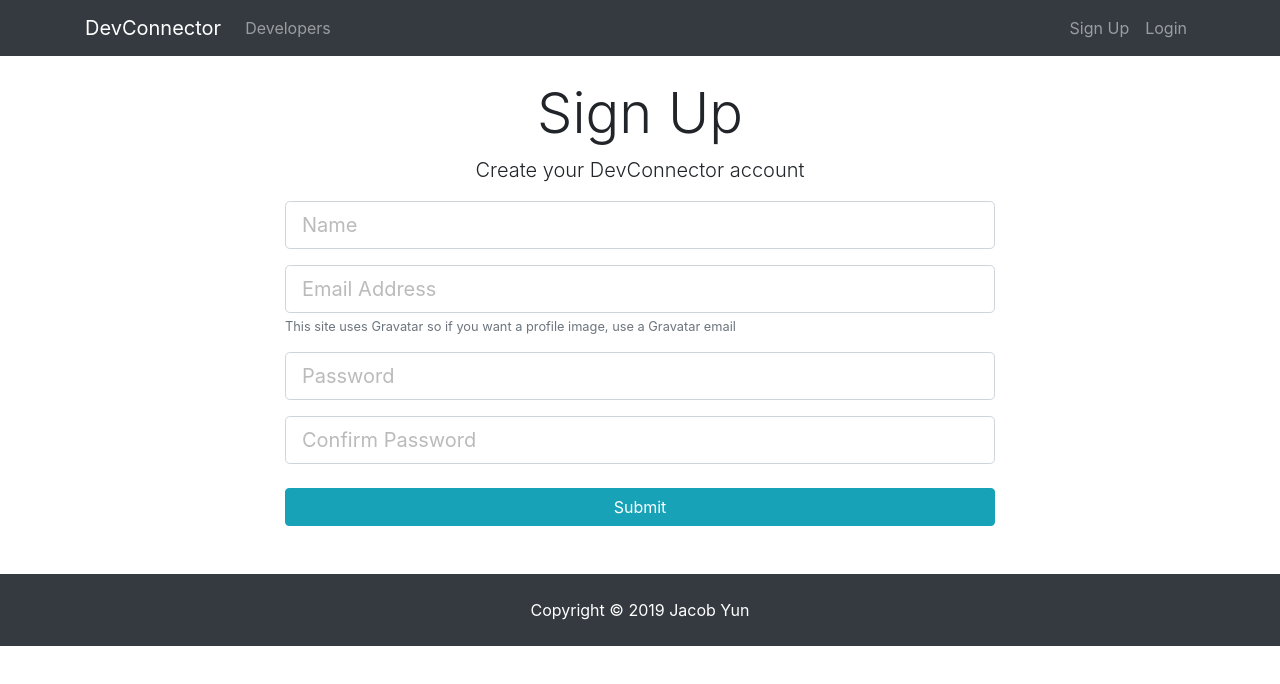
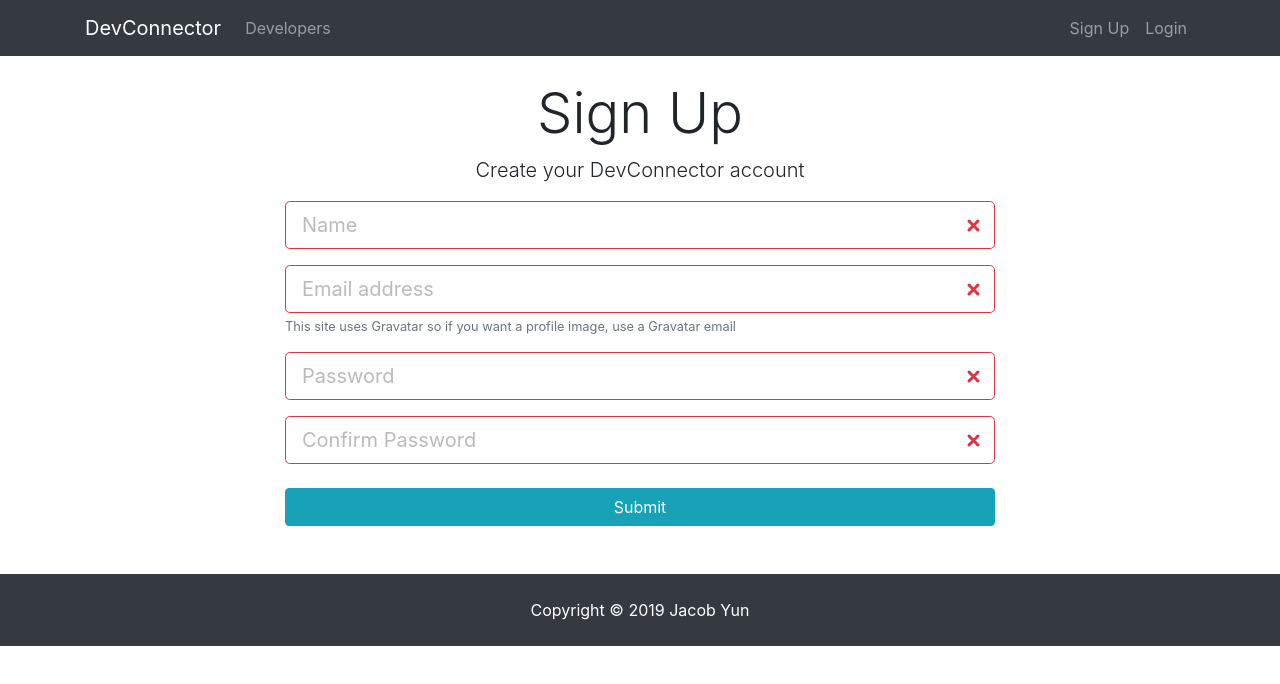
Before and after one commit to sekkinsan/DevConnector, a React (Create React App) app in the folder client/: page /register in a window 1280 px wide. Shown: the top 684 px of the page. Built offline with nearby package versions, Linux system fonts and the light colour scheme.

Commit message:
completed textfieldgroup component section 9.1

```diff
--- a/client/src/components/auth/Login.js
+++ b/client/src/components/auth/Login.js
@@ -3,6 +3,7 @@
 import { connect } from "react-redux";
 import classnames from "classnames";
 import { loginUser } from "../../actions/authActions";
+import TextFieldGroup from "../common/TextFieldGroup";
 
 class Login extends Component {
   constructor() {
@@ -62,36 +63,23 @@
                 Sign in to your DevConnector account
               </p>
               <form onSubmit={this.onSubmit}>
-                <div className="form-group">
-                  <input
-                    type="email"
-                    className={classnames("form-control form-control-lg", {
-                      "is-invalid": errors.email
-                    })}
+                <TextFieldGroup
                   placeholder="Email Address"
                   name="email"
+                  type="email"
                   value={this.state.email}
                   onChange={this.onChange}
+                  error={errors.email}
                 />
-                  {errors.email && (
-                    <div className="invalid-feedback">{errors.email}</div>
-                  )}
-                </div>
-                <div className="form-group">
-                  <input
-                    type="password"
-                    className={classnames("form-control form-control-lg", {
-                      "is-invalid": errors.password
-                    })}
+                <TextFieldGroup
                   placeholder="Password"
                   name="password"
+                  type="password"
                   value={this.state.password}
                   onChange={this.onChange}
+                  error={errors.password}
                 />
-                  {errors.password && (
-                    <div className="invalid-feedback">{errors.password}</div>
-                  )}
-                </div>
+
                 <input type="submit" className="btn btn-info btn-block mt-4" />
               </form>
             </div>
--- a/client/src/components/auth/Register.js
+++ b/client/src/components/auth/Register.js
@@ -4,6 +4,7 @@
 import classnames from "classnames";
 import { connect } from "react-redux";
 import { registerUser } from "../../actions/authActions";
+import TextFieldGroup from "../common/TextFieldGroup";
 
 class Register extends Component {
   constructor() {
@@ -63,70 +64,40 @@
                 Create your DevConnector account
               </p>
               <form noValidate onSubmit={this.onSubmit}>
-                <div className="form-group">
-                  <input
-                    type="text"
-                    className={classnames("form-control form-control-lg", {
-                      "is-invalid": errors.name
-                    })}
+                <TextFieldGroup
                   placeholder="Name"
                   name="name"
                   value={this.state.name}
                   onChange={this.onChange}
+                  error={errors.name}
                 />
-                  {errors.name && (
-                    <div className="invalid-feedback">{errors.name}</div>
-                  )}
-                </div>
-                <div className="form-group">
-                  <input
+                <TextFieldGroup
+                  placeholder="Email address"
+                  name="email"
                   type="email"
-                    className={classnames("form-control form-control-lg", {
-                      "is-invalid": errors.email
-                    })}
-                    placeholder="Email Address"
-                    name="email"
                   value={this.state.email}
                   onChange={this.onChange}
+                  error={errors.email}
+                  info="This site uses Gravatar so if you want a profile image, use
+                  a Gravatar email"
                 />
-                  {errors.email && (
-                    <div className="invalid-feedback">{errors.email}</div>
-                  )}
-                  <small className="form-text text-muted">
-                    This site uses Gravatar so if you want a profile image, use
-                    a Gravatar email
-                  </small>
-                </div>
-                <div className="form-group">
-                  <input
-                    type="password"
-                    className={classnames("form-control form-control-lg", {
-                      "is-invalid": errors.password
-                    })}
+                <TextFieldGroup
                   placeholder="Password"
                   name="password"
+                  type="password"
                   value={this.state.password}
                   onChange={this.onChange}
+                  error={errors.password}
                 />
-                  {errors.password && (
-                    <div className="invalid-feedback">{errors.password}</div>
-                  )}
-                </div>
-                <div className="form-group">
-                  <input
-                    type="password"
-                    className={classnames("form-control form-control-lg", {
-                      "is-invalid": errors.password2
-                    })}
+                <TextFieldGroup
                   placeholder="Confirm Password"
                   name="password2"
+                  type="password"
                   value={this.state.password2}
                   onChange={this.onChange}
+                  error={errors.password2}
                 />
-                  {errors.password2 && (
-                    <div className="invalid-feedback">{errors.password2}</div>
-                  )}
-                </div>
+
                 <input type="submit" className="btn btn-info btn-block mt-4" />
               </form>
             </div>
--- /dev/null
+++ b/client/src/components/common/TextFieldGroup.js
@@ -0,0 +1,50 @@
+import React from "react";
+import classnames from "classnames";
+import PropTypes from "prop-types";
+
+const TextFieldGroup = ({
+  name,
+  placeholder,
+  value,
+  label,
+  error,
+  info,
+  type,
+  onChange,
+  disabled
+}) => {
+  return (
+    <div className="form-group">
+      <input
+        type={type}
+        className={classnames("form-control form-control-lg", {
+          "is-invalid": { error }
+        })}
+        placeholder={placeholder}
+        name={name}
+        value={value}
+        onChange={onChange}
+        disabled={disabled}
+      />
+      {info && <small className="form-text text-muted">{info}</small>}
+      {error && <div className="invalid-feedback">{error}</div>}
+    </div>
+  );
+};
+
+TextFieldGroup.PropTypes = {
+  name: PropTypes.string.isRequired,
+  placeholder: PropTypes.string,
+  value: PropTypes.string.isRequired,
+  info: PropTypes.string,
+  error: PropTypes.string,
+  type: PropTypes.string.isRequired,
+  onChange: PropTypes.func.isRequired,
+  disabled: PropTypes.string
+};
+
+TextFieldGroup.defaultProps = {
+  type: "text"
+};
+
+export default TextFieldGroup;
--- a/client/src/reducers/index.js
+++ b/client/src/reducers/index.js
@@ -1,8 +1,10 @@
 import { combineReducers } from "redux";
 import authReducer from "./authReducer";
 import errorReducer from "./errorReducer";
+import profileReducer from "./profileReducer";
 
 export default combineReducers({
   auth: authReducer,
-  errors: errorReducer
+  errors: errorReducer,
+  profile: profileReducer
 });
```
Also changed, not shown: client/src/reducers/profileReducer.js (added). Lines whose indentation alone changed are shown as unchanged.
